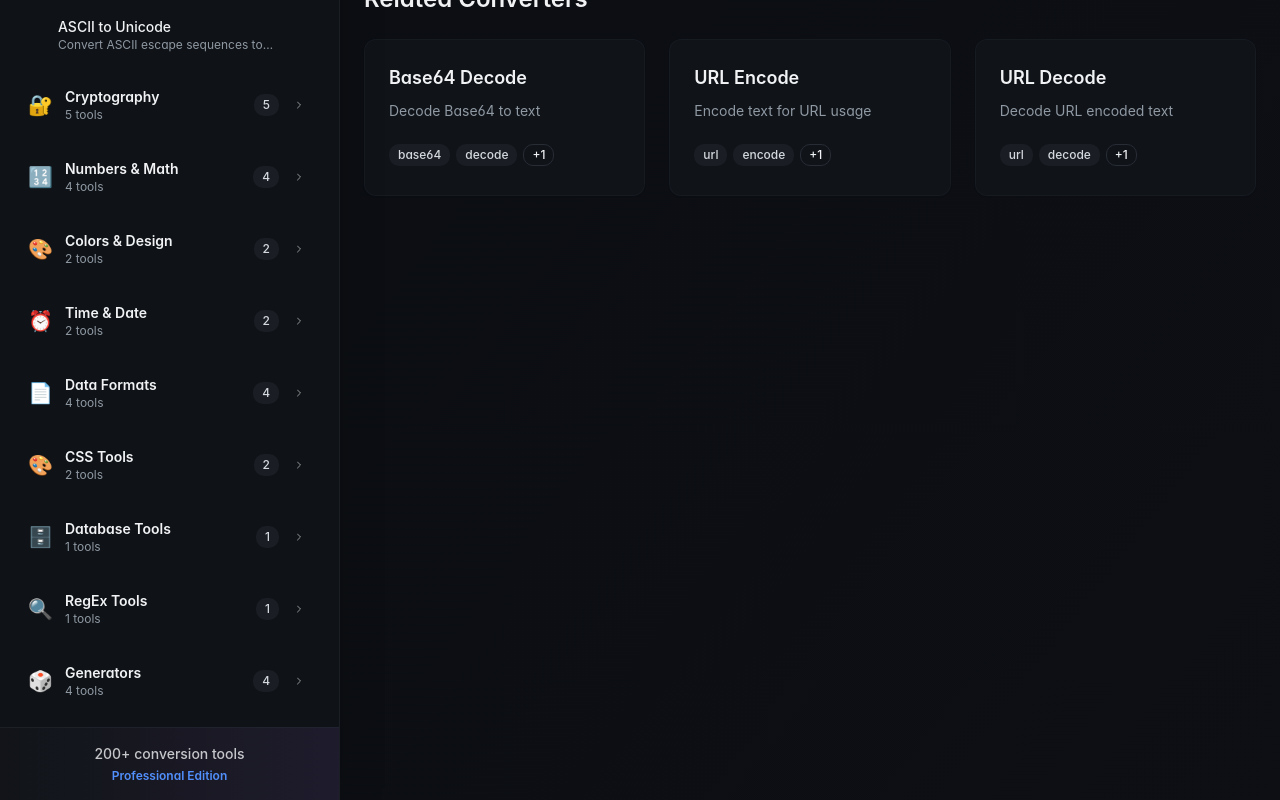
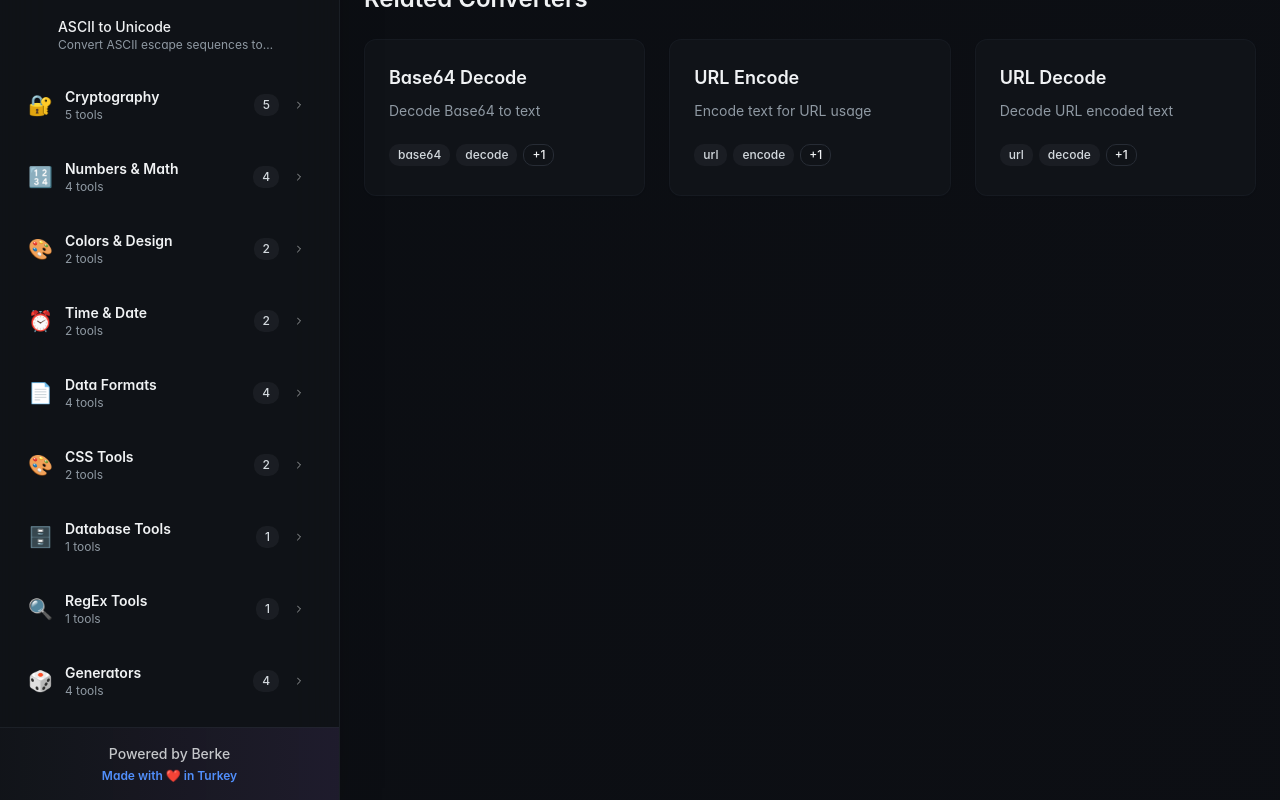
Before and after one commit to duzgunberke/ConvertHub, a Next.js app: page / in a window 1280 px wide. Shown: the part 844-1644 px from the top of the page. Built offline with nearby package versions, Linux system fonts and the light colour scheme.

Commit message:
feat: Update footer text to include branding and origin

```diff
--- a/components/convert/category-sidebar.tsx
+++ b/components/convert/category-sidebar.tsx
@@ -176,8 +176,8 @@ export const CategorySidebar = ({
           {/* Footer */}
           <div className="p-4 border-t border-border/50 bg-gradient-to-r from-secondary/20 to-accent/10">
             <div className="text-center">
-              <div className="text-sm font-medium text-foreground/80">200+ conversion tools</div>
-              <div className="text-xs text-primary font-semibold mt-1">Professional Edition</div>
+              <div className="text-sm font-medium text-foreground/80">Powered by Berke</div>
+              <div className="text-xs text-primary font-semibold mt-1">Made with ❤️ in Turkey</div>
             </div>
           </div>
         </div>
```
